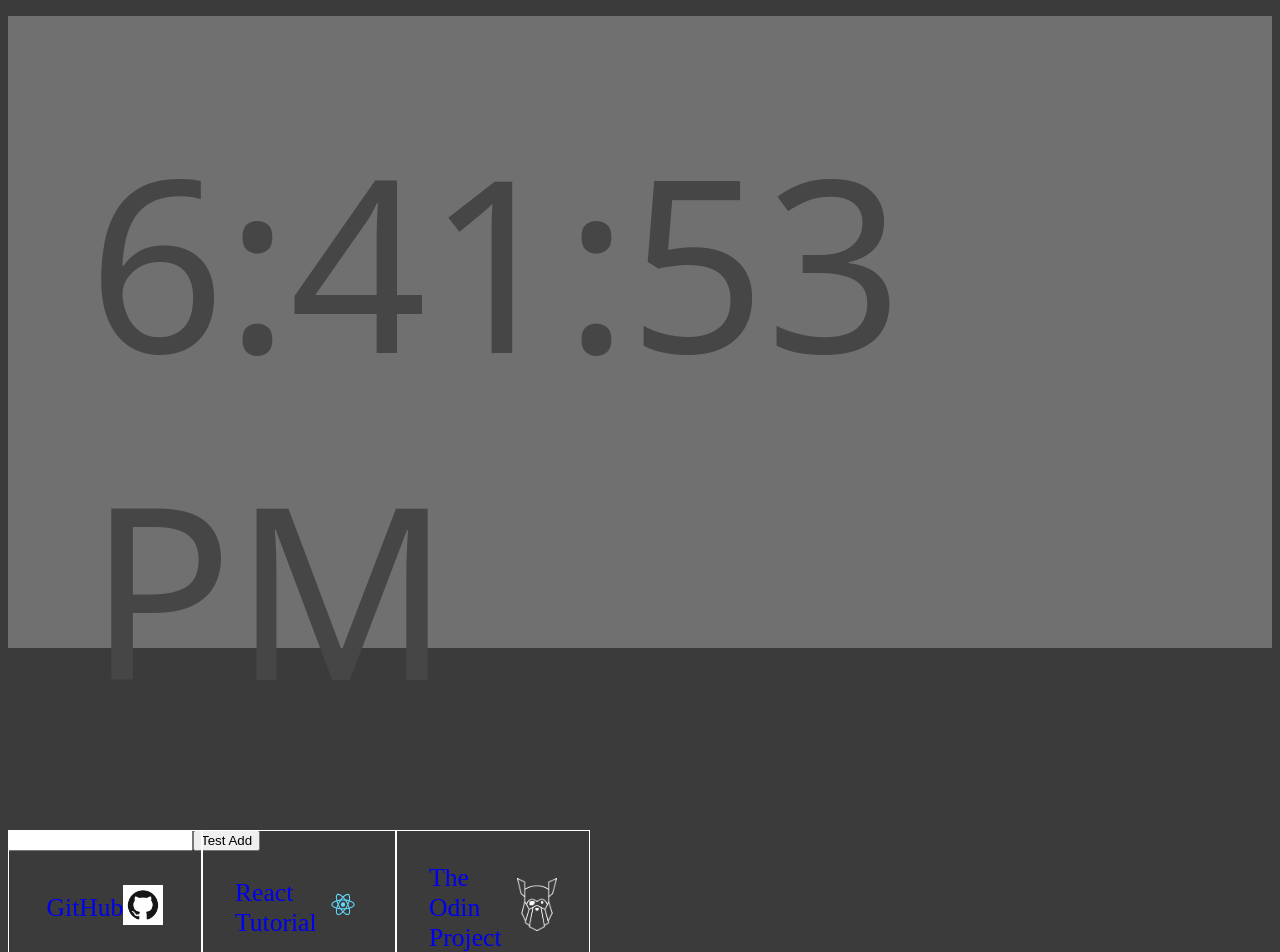
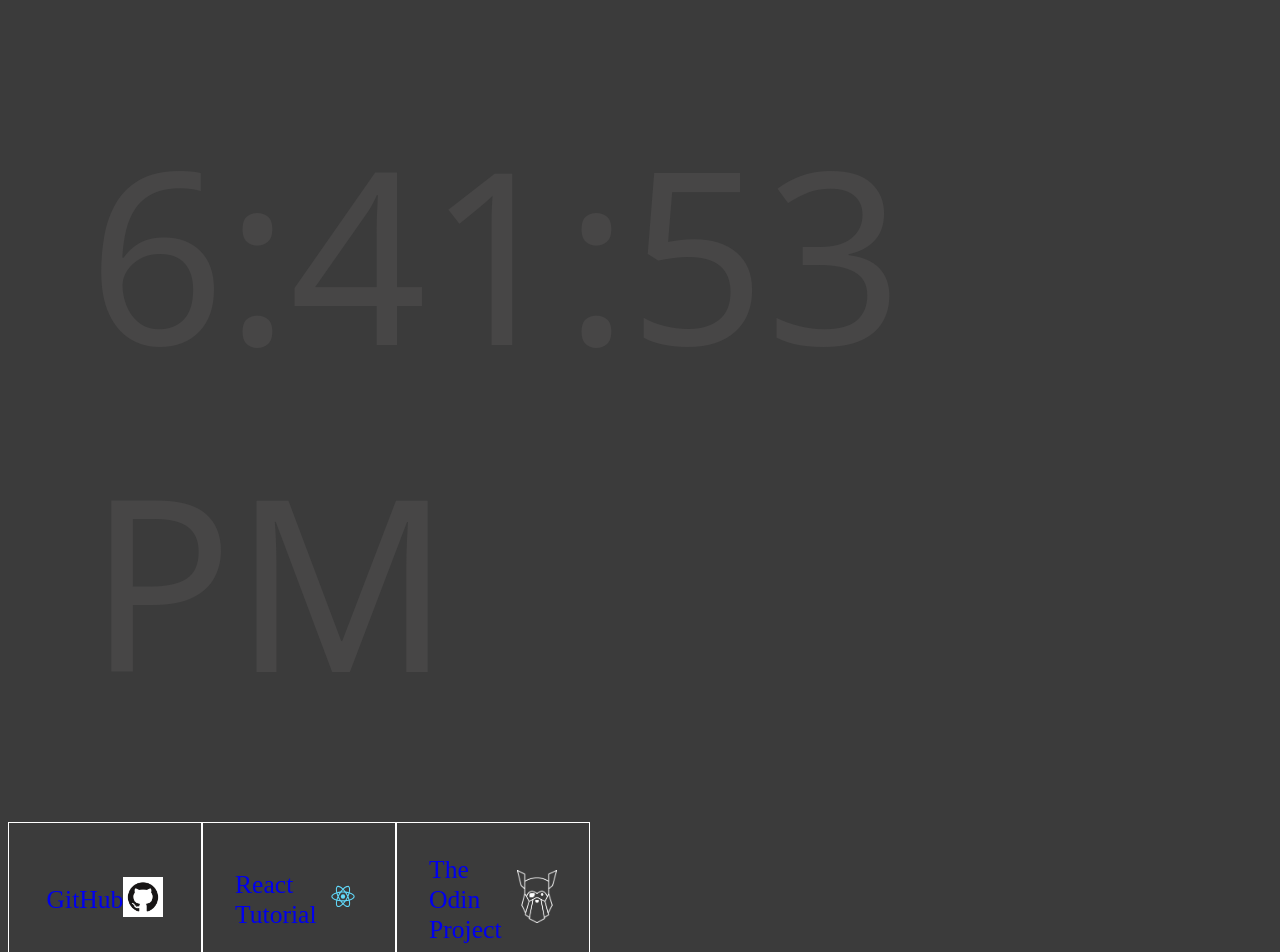
Before and after one commit to Shin-Issei/reacthome, a React (Create React App) app: page / in a window 1280 px wide. Shown: the top 952 px of the page. Built offline with nearby package versions, Linux system fonts and the light colour scheme.

Commit message:
Remove useless TODO mini component.

```diff
--- a/src/Components/App.js
+++ b/src/Components/App.js
@@ -3,12 +3,10 @@ import "../Styles/App.css";
 import "../Styles/topthree.css";
 import { AllLinks } from "./links.js";
 import Clock from "./clock.js";
-import TopThreeTODO from "./TopThree";
 function App() {
   return (
     <div id="app">
       <Clock />
-      <TopThreeTODO/>
       <AllLinks />
     </div>
   );
--- a/src/Components/TopThree.js
+++ /dev/null
@@ -1,39 +0,0 @@
-import React from "react";
-import KeyRemoval from "./keyRemovaltest";
-class TopThreeTODO extends React.Component{
-  constructor(props){
-    super(props);
-    this.state = {
-      ToDoInput: "",
-      ListElements: []
-    }
-
-    this.testAdd = this.testAdd.bind(this);
-    this.updateTextInput = this.updateTextInput.bind(this);
-    this.removeFromList = this.removeFromList.bind(this); // This will be passed into Todo list item components as props
-  }
-
-  removeFromList(){
-    alert("Test Alert")
-  }
-
-  updateTextInput(e){
-    this.setState({ToDoInput: e.target.value})
-  }
-
-  testAdd(){
-  // this.setState({ListElements: this.state.ListElements.concat(<li>{this.state.ToDoInput}<button>Test</button> </li>)})
-  this.setState({ListElements: this.state.ListElements.concat(<KeyRemoval key="2" del={this.removeFromList}/>)})
-  }
-  render() {
-    return (
-      <div id="top">
-        <ul>{this.state.ListElements}</ul>
-        <input value={this.state.ToDoInput} type="text" onChange={this.updateTextInput}></input>
-        <button onClick={this.testAdd}>Test Add</button>
-      </div>
-    )
-  }
-}
-
-export default TopThreeTODO;
--- a/src/Components/keyRemovaltest.js
+++ /dev/null
@@ -1,12 +0,0 @@
-function KeyRemoval(props){
-// let keyID = props.key;
-let deleteEntry = props.del
-
-return(
-    <div>
-        <li>Literally Anything <button onClick={deleteEntry}>X</button> </li>
-    </div>
-)
-}
-
-export default KeyRemoval;
```
